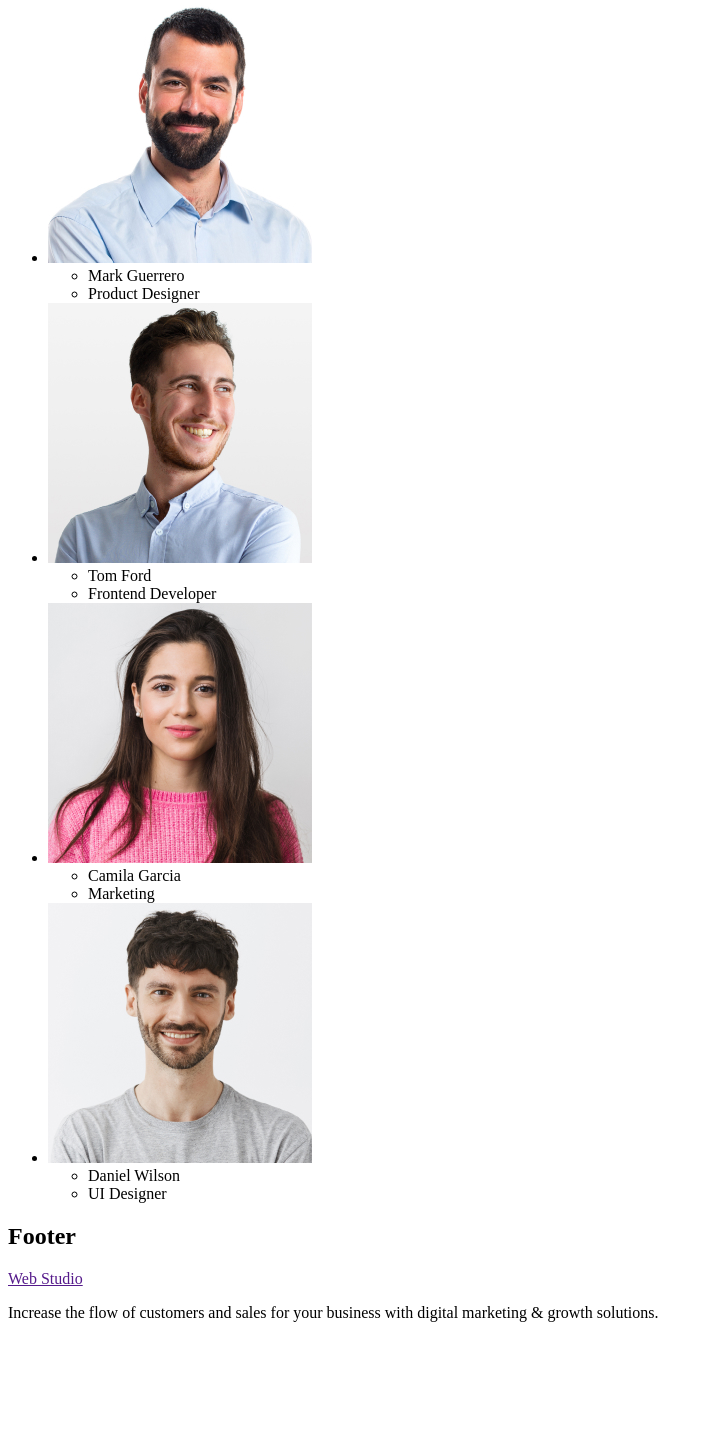
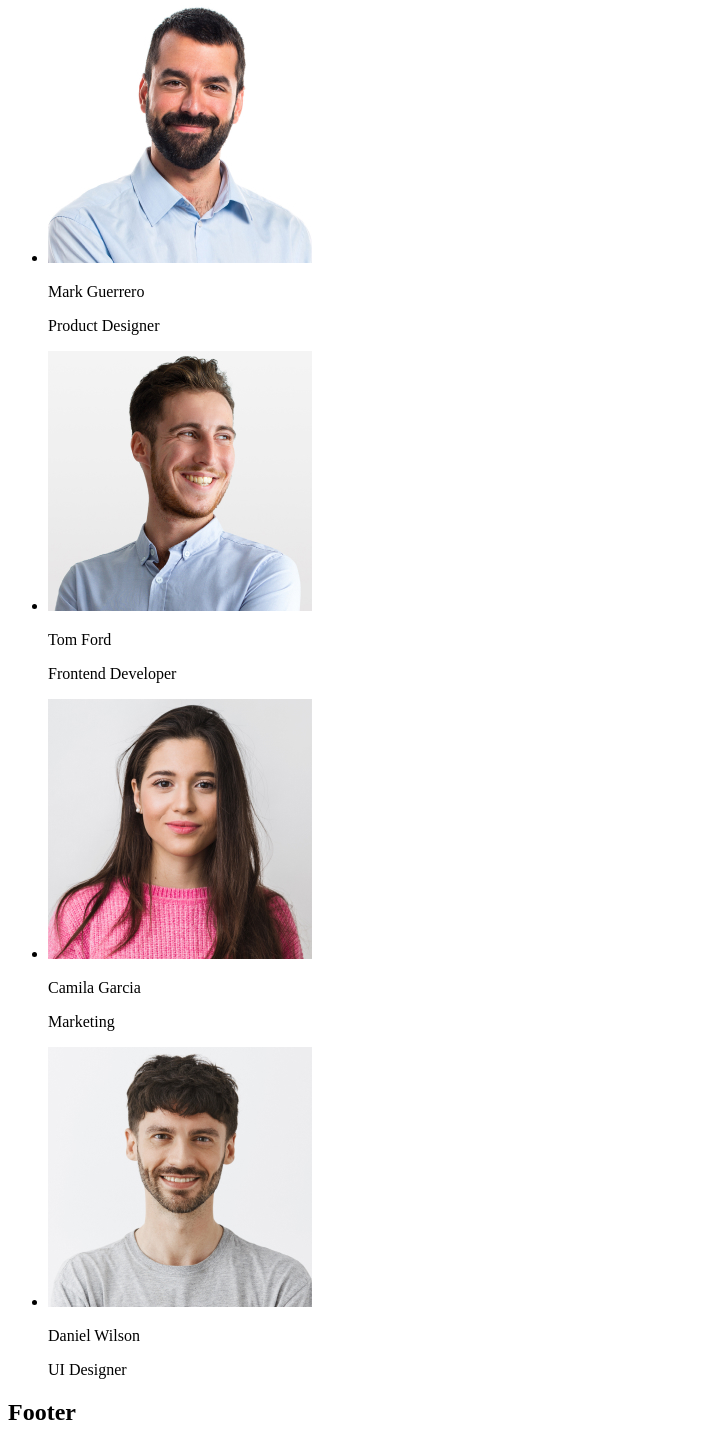
Before and after one commit to RomanIsaiev/goit-markup-hw-01, a plain HTML site: page index.html in a window 1280 px wide. Shown: the part 1652-3081 px from the top of the page, without its empty margins (0-713 px from the left). Before the commit the page ends 2990 px from the top, so only its background shows below. Drawn offline with Linux system fonts and the light colour scheme.

Commit message:
fix section4

```diff
--- a/index.html
+++ b/index.html
@@ -105,10 +105,8 @@
               width="264"
               height="260"
             />
-            <ul>
-              <li>Mark Guerrero</li>
-              <li>Product Designer</li>
-            </ul>
+            <p>Mark Guerrero</p>
+            <p>Product Designer</p>
           </li>
 
           <li>
@@ -118,10 +116,8 @@
               width="264"
               height="260"
             />
-            <ul>
-              <li>Tom Ford</li>
-              <li>Frontend Developer</li>
-            </ul>
+            <p>Tom Ford</p>
+            <p>Frontend Developer</p>
           </li>
           <li>
             <img
@@ -130,10 +126,8 @@
               width="264"
               height="260"
             />
-            <ul>
-              <li>Camila Garcia</li>
-              <li>Marketing</li>
-            </ul>
+            <p>Camila Garcia</p>
+            <p>Marketing</p>
           </li>
           <li>
             <img
@@ -142,10 +136,8 @@
               width="264"
               height="260"
             />
-            <ul>
-              <li>Daniel Wilson</li>
-              <li>UI Designer</li>
-            </ul>
+            <p>Daniel Wilson</p>
+            <p>UI Designer</p>
           </li>
         </ul>
       </section>
```
